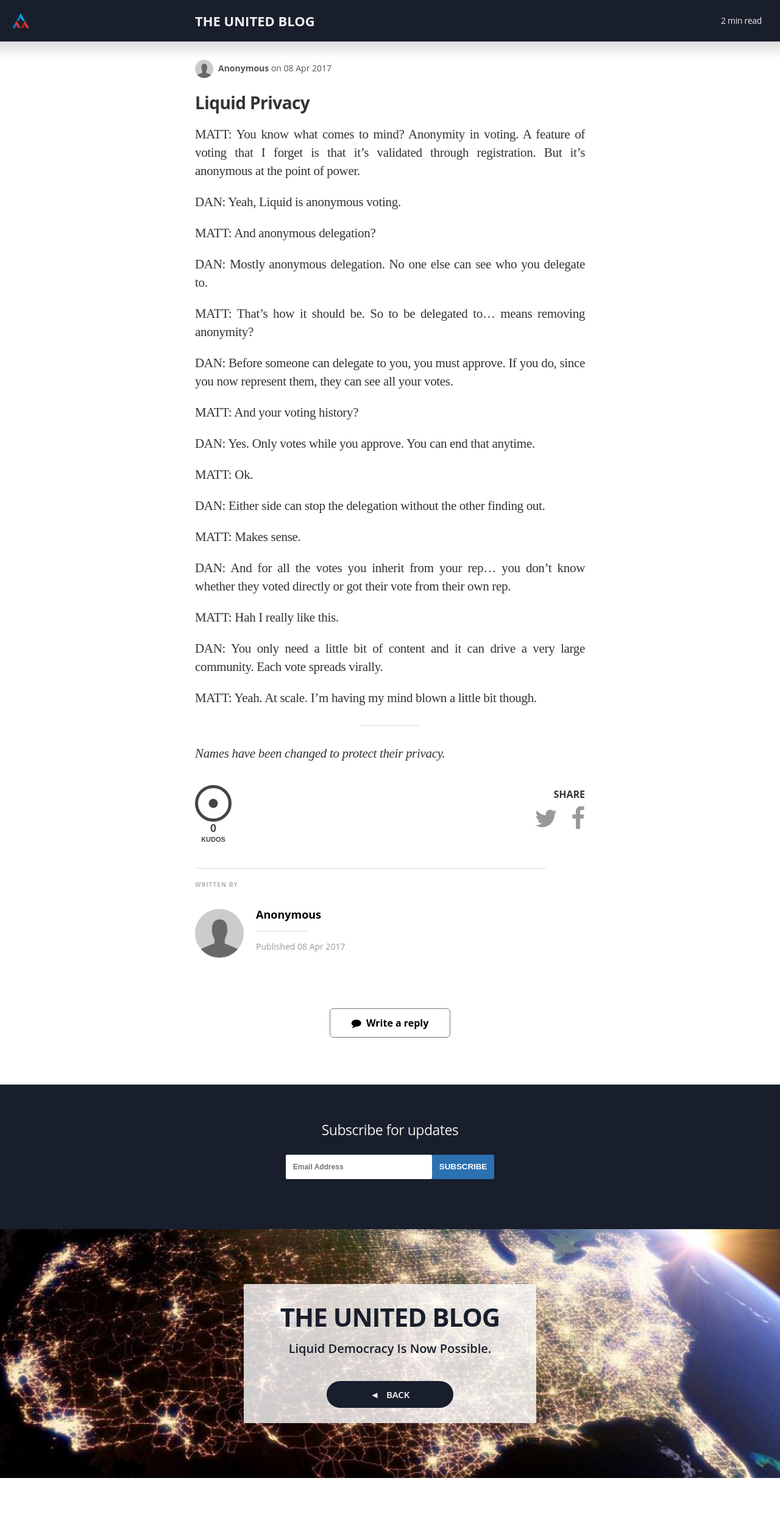
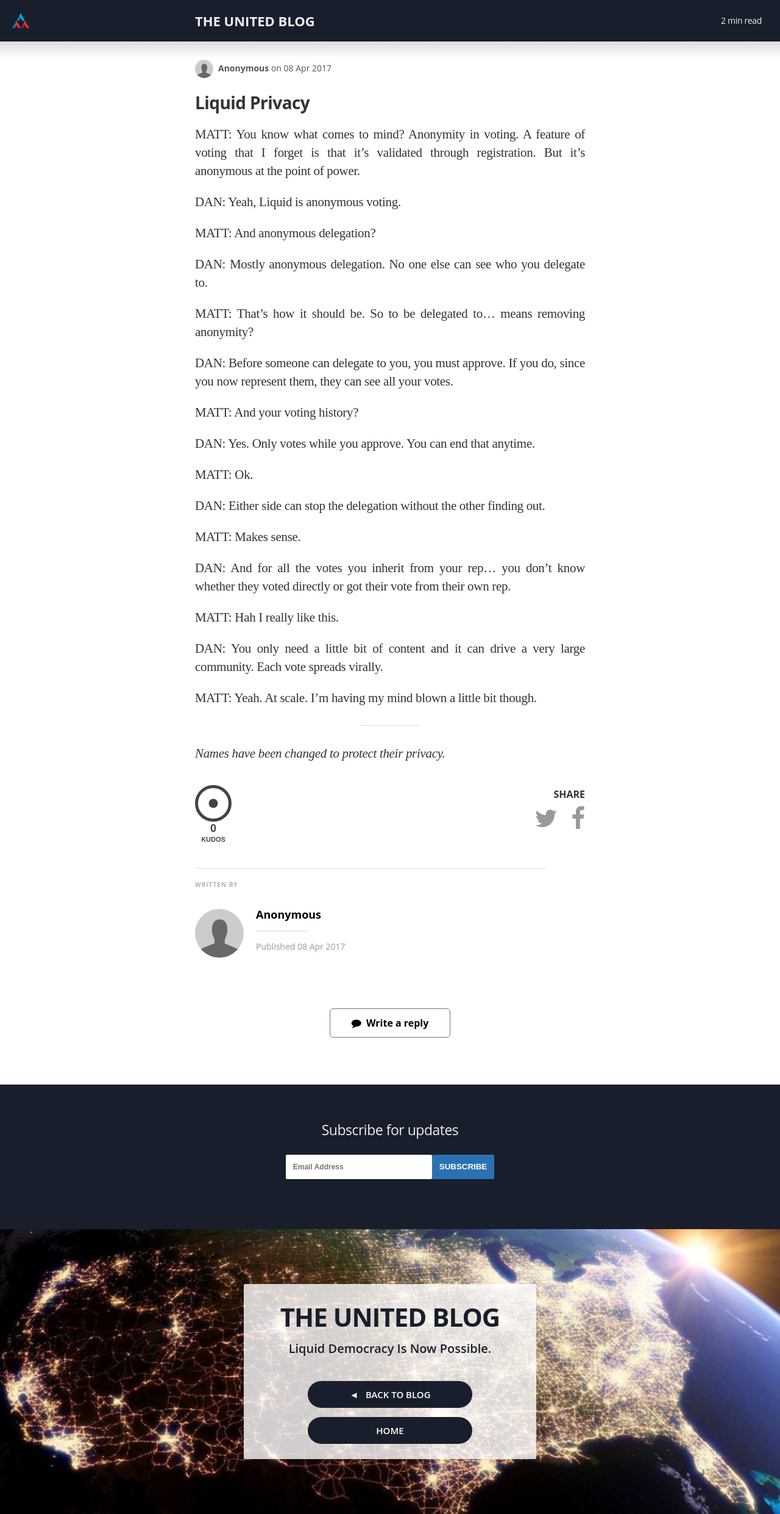
Before and after one commit to voteliquid/blog, a Jekyll site: the page built from _posts/2017-04-08-liquid-privacy.md, in a window 1280 px wide. Shown: the whole page at 61% size. Built offline with Jekyll 4.4.1, drawn with Linux system fonts in a browser that asks for light colours; nearby versions of some CDN libraries; some web fonts are replaced; before the commit the page ends 2423 px from its top, so only the background shows below that.

Commit message:
Add HOME button to post footer to link back to united.vote

```diff
--- a/_layouts/post.html
+++ b/_layouts/post.html
@@ -90,7 +90,12 @@
       <div class="inner">
         <h1 class="blog-title">{{ site.title }}</h1>
         <h2 class="blog-description">{{ site.description }}</h2>
-        <a href="/" class="btn">&#9668 &nbsp; BACK</a>
+        <div style="margin-bottom: 15px">
+          <a href="/" class="btn">&#9668 &nbsp; BACK TO BLOG</a>
+        </div>
+        <div>
+          <a href="https://united.vote" class="btn">HOME</a>
+        </div>
       </div>
     </div>
     {% include javascripts.html %}
--- a/css/main.sass
+++ b/css/main.sass
@@ -673,7 +673,9 @@ body
       color: #fff
       border-radius: 999em
       line-height: 44px
-      padding: 0 72px
+      padding: 0 60px
+      min-width: 150px
+      box-sizing: content-box
       &:hover
         background: #072848
         cursor: pointer
```
